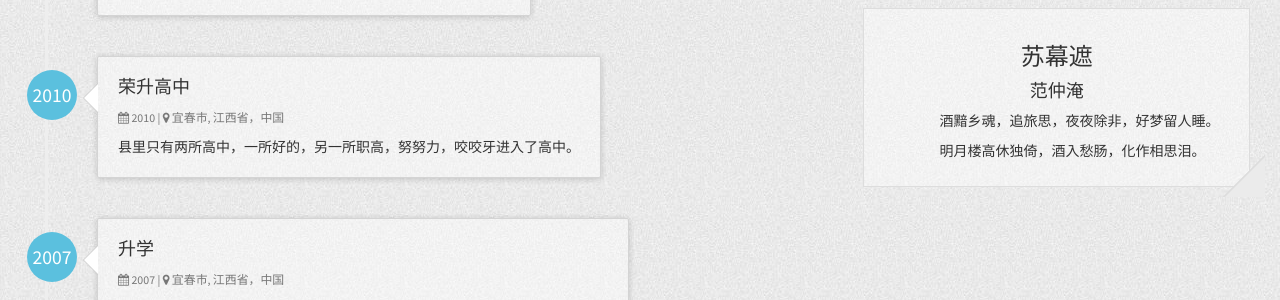
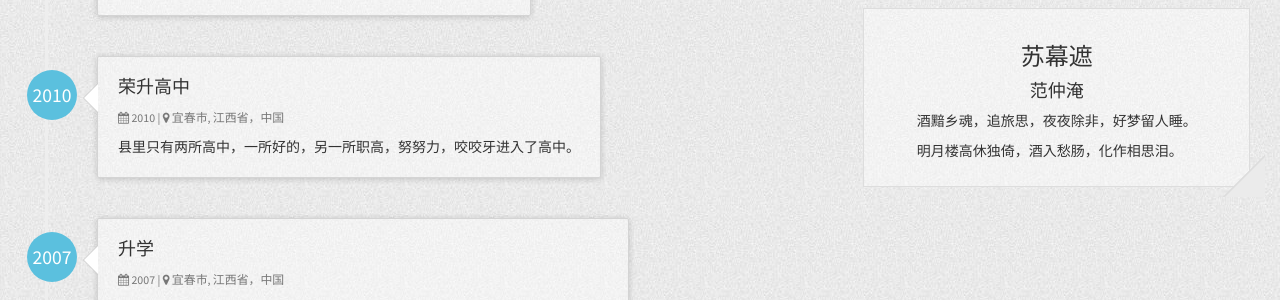
Before and after one commit to cofire2/cofire2.github.io, a Jekyll site: the page built from index.html, in a window 1280 px wide. Shown: the part 843-1143 px from the top of the page. Built offline with Jekyll 4.4.1, drawn with Linux system fonts in a browser that asks for light colours; nearby versions of some CDN libraries.

Commit message:
Update resumecard.css

```diff
--- a/assets/css/resumecard.css
+++ b/assets/css/resumecard.css
@@ -95,8 +95,10 @@ hr {
    text-align: center;
 }
 
-.grid-block .gushiContent{
-   margin-left: 15%;
+.grid-block .gushiContent {
+    /* margin-left: 15%; */
+    margin: auto;
+    max-width: 280px;
 }
 
 .grid-block:before {
```
